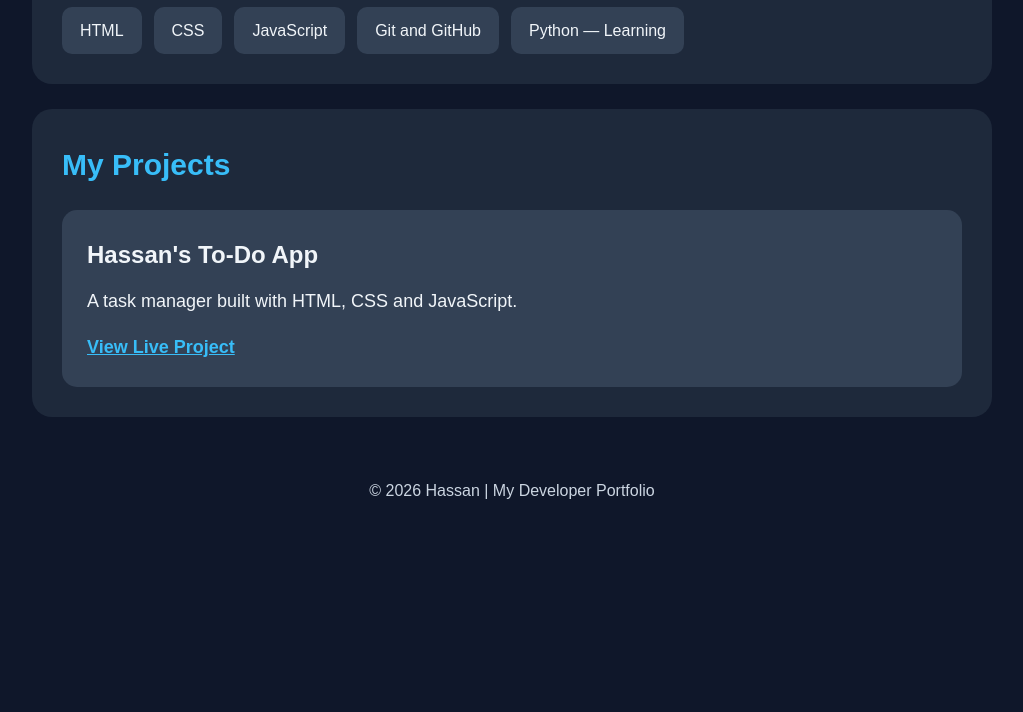
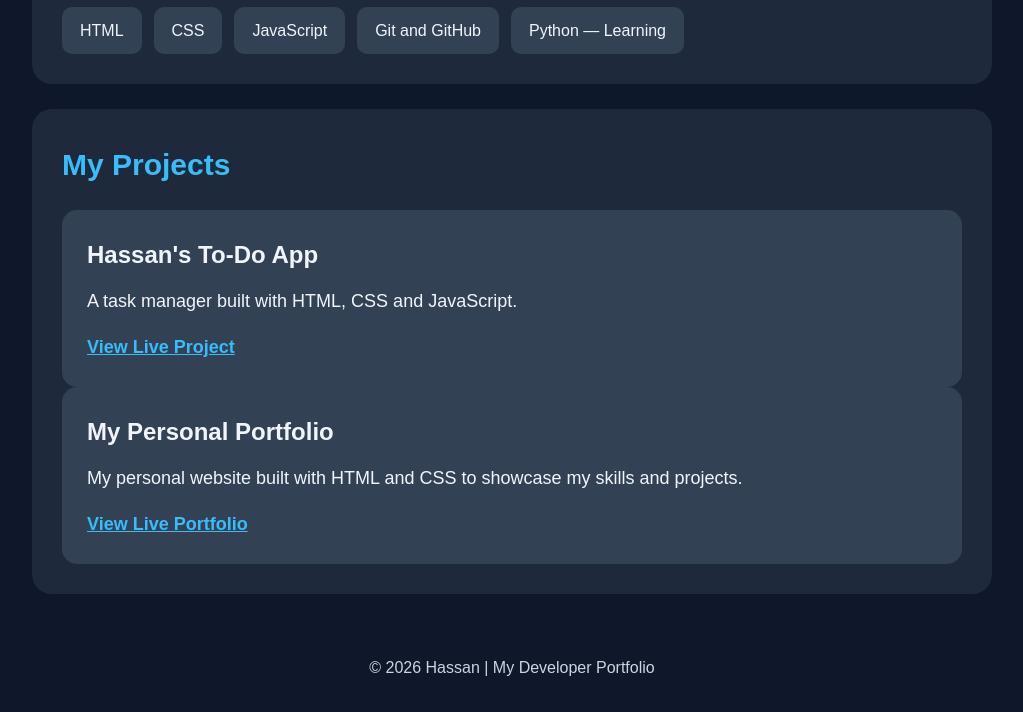
Before and after one commit to hassan-ai-codes/hassan-portfolio, a plain HTML site: page index.html in a window 1280 px wide. Shown: the part 747-1459 px from the top of the page, without its empty margins (128-1151 px from the left). Before the commit the page ends 1282 px from the top, so only its background shows below. Drawn offline with Linux system fonts and the light colour scheme.

Commit message:
Update index.html

```diff
--- a/index.html
+++ b/index.html
@@ -49,6 +49,15 @@
                     View Live Project
                 </a>
             </article>
+
+            <article>
+          <h3>My Personal Portfolio</h3>
+          <p>My personal website built with HTML and CSS to showcase my skills and projects.</p>
+          <a href="https://hassan-ai-codes.github.io/hassan-portfolio/">
+              View Live Portfolio
+         </a>
+        </article>
+
         </section>
     </main>
 
```
